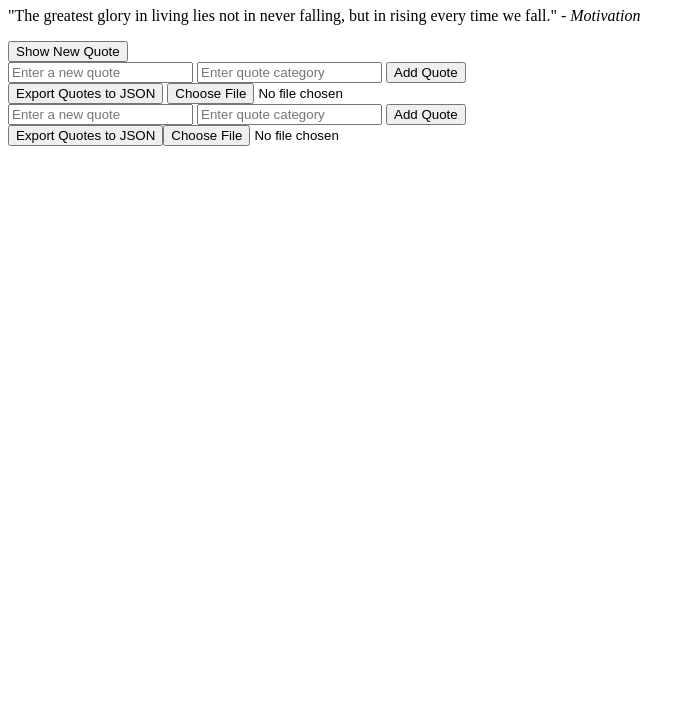
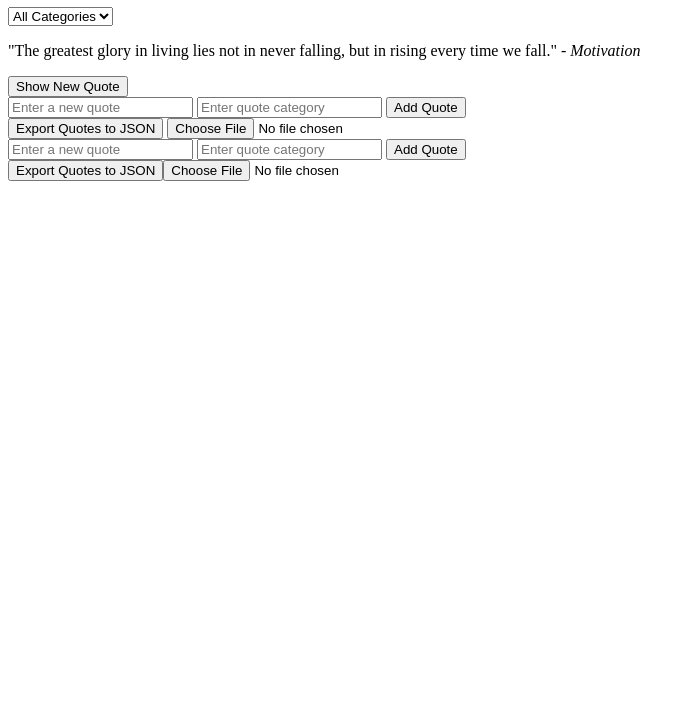
Before and after one commit to macveron/alx_fe_javascript, a plain HTML site: page dom-manipulation/index.html in a window 1280 px wide. Shown: the part 73-800 px from the top of the page, without its empty margins (0-695 px from the left). Drawn offline with Linux system fonts and the light colour scheme.

Commit message:
Update index.html

```diff
--- a/dom-manipulation/index.html
+++ b/dom-manipulation/index.html
@@ -8,26 +8,30 @@
 <body>
   <h1>Dynamic Quote Generator</h1>
 
-  <!-- Display area for the random quote -->
+  <!-- Dropdown for selecting categories to filter quotes -->
+  <select id="categoryFilter" onchange="filterQuotes()">
+    <option value="all">All Categories</option>
+    <!-- Dynamically populated categories will go here -->
+  </select>
+
+  <!-- Display area for the filtered quote -->
   <div id="quoteDisplay"></div>
 
   <!-- Button to show a new random quote -->
   <button id="newQuote">Show New Quote</button>
 
-  <!-- Dynamic form elements for adding new quotes -->
+  <!-- Form for adding a new quote and category -->
   <div>
     <input id="newQuoteText" type="text" placeholder="Enter a new quote" />
     <input id="newQuoteCategory" type="text" placeholder="Enter quote category" />
     <button onclick="addQuote()">Add Quote</button>
   </div>
 
-  <!-- Button for exporting quotes to JSON -->
+  <!-- Export and Import buttons for JSON -->
   <button onclick="exportToJsonFile()">Export Quotes to JSON</button>
-
-  <!-- File input for importing JSON data -->
   <input type="file" id="importFile" accept=".json" onchange="importFromJsonFile(event)" />
 
-  <!-- Link to external JavaScript file -->
+  <!-- Link to JavaScript file -->
   <script src="script.js"></script>
 </body>
 </html>
```
